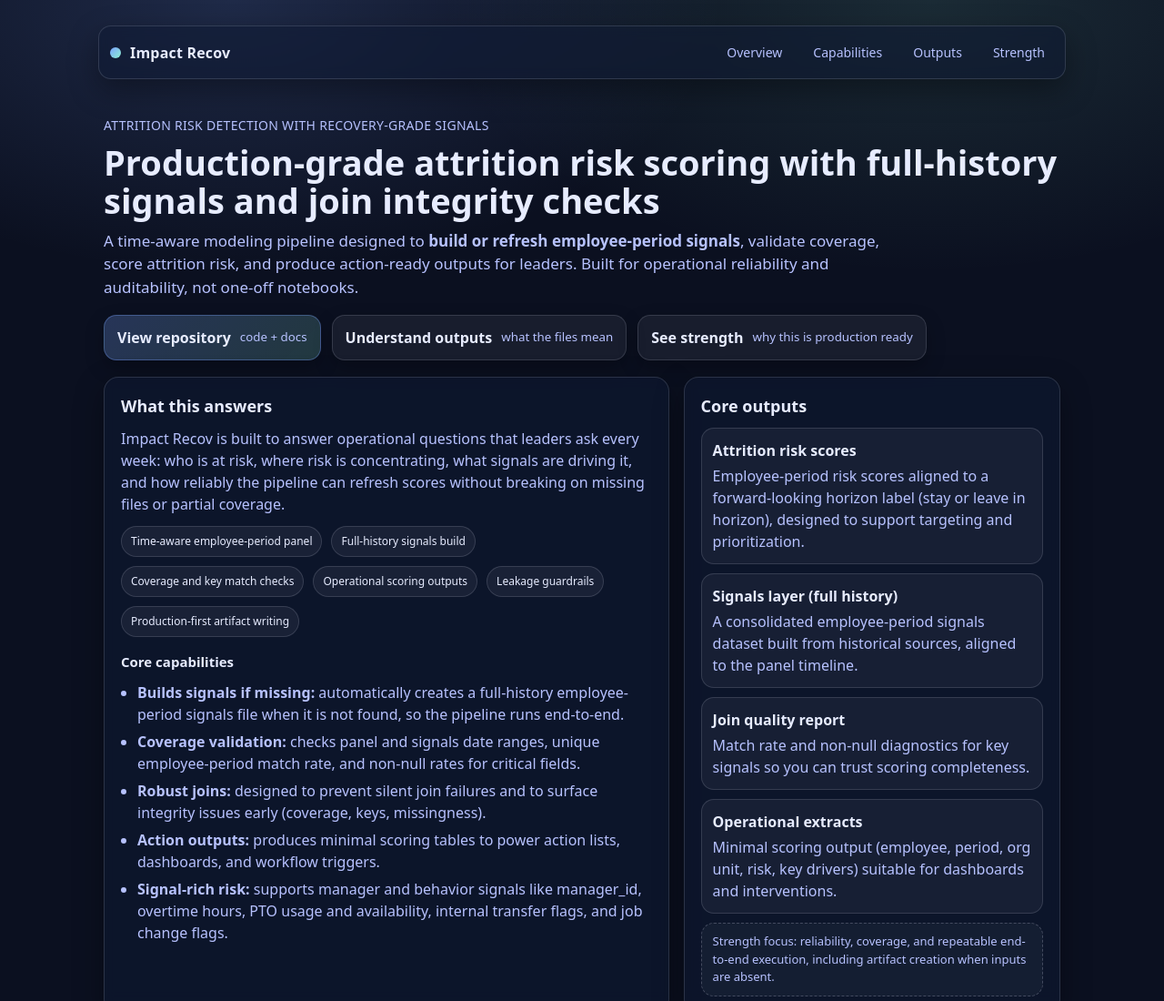
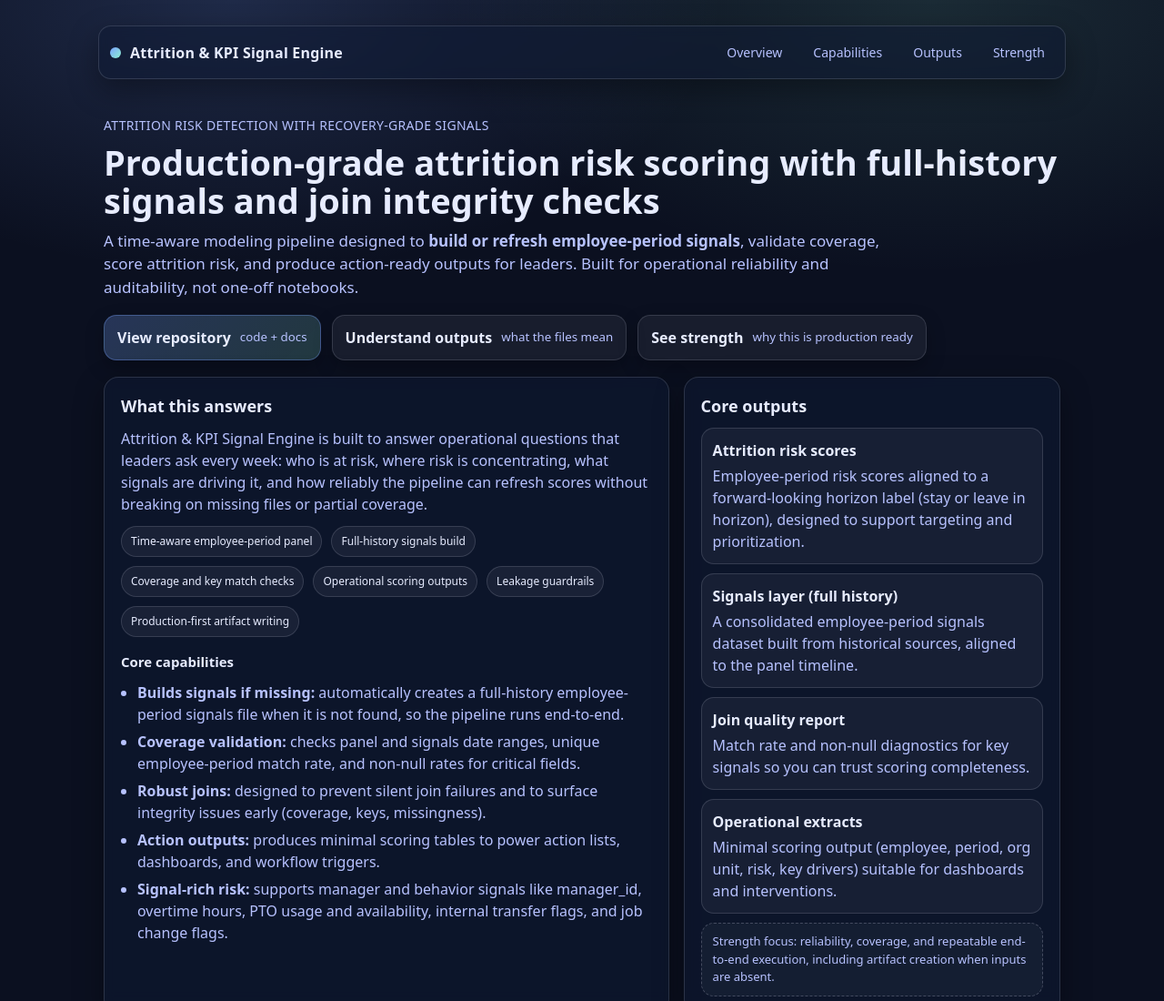
Before and after one commit to ryanbrush30/Attrition-Signal-Engine, a plain HTML site: page index.html in a window 1280 px wide. Shown: the top 1100 px of the page at 91% size. Drawn offline with Linux system fonts and the light colour scheme.

Commit message:
Update index.html

```diff
--- a/index.html
+++ b/index.html
@@ -3,7 +3,7 @@
 <head>
   <meta charset="UTF-8" />
   <meta name="viewport" content="width=device-width, initial-scale=1.0" />
-  <title>Impact Recov | Production Attrition Risk and Recovery Signals</title>
+  <title>Attrition & KPI Signal Engine | Production Attrition Risk and Recovery Signals</title>
   <meta name="description" content="A production-grade, time-aware attrition risk pipeline that builds a full-history employee-period signals layer, scores risk reliably, and supports action targeting with coverage and join integrity checks." />
   <style>
     :root{
@@ -209,7 +209,7 @@
     <div class="topbar">
       <div class="brand">
         <div class="dot"></div>
-        <div><b>Impact Recov</b></div>
+        <div><b>Attrition & KPI Signal Engine</b></div>
       </div>
       <div class="nav">
         <a href="#overview">Overview</a>
@@ -244,7 +244,7 @@
         <div class="card">
           <h2>What this answers</h2>
           <p>
-            Impact Recov is built to answer operational questions that leaders ask every week:
+            Attrition & KPI Signal Engine is built to answer operational questions that leaders ask every week:
             who is at risk, where risk is concentrating, what signals are driving it, and how reliably the pipeline
             can refresh scores without breaking on missing files or partial coverage.
           </p>
```
